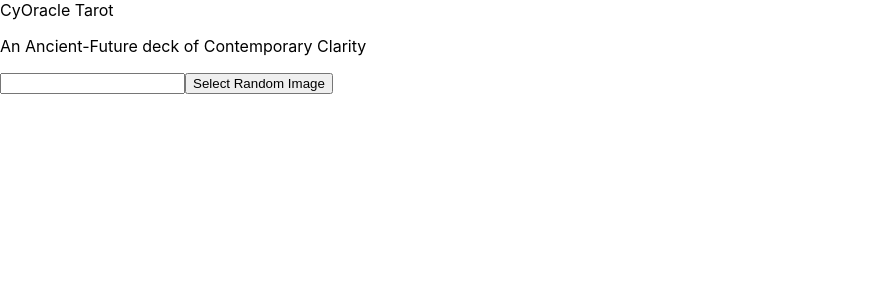
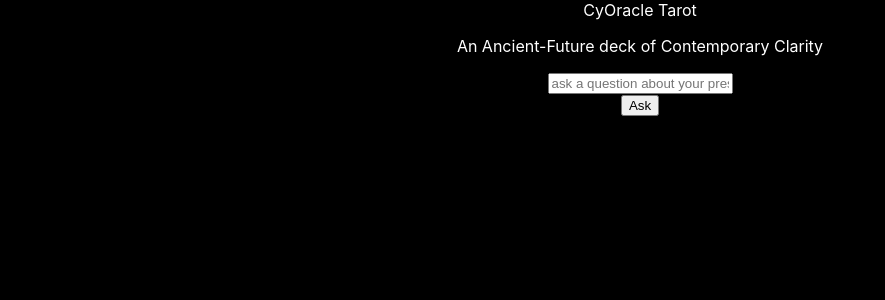
Before and after one commit to davegreber/CyOracle, a React (Create React App) app: page / in a window 1280 px wide. Shown: the top 300 px of the page, without its empty margins (0-885 px from the left). Built offline with nearby package versions, Linux system fonts and the light colour scheme.

Commit message:
basic functionality

```diff
--- a/src/App.js
+++ b/src/App.js
@@ -40,18 +40,29 @@ function App() {
 
   if (randomImage) {
     return (
-      <div>
-        <img src={randomImage.src} alt={randomImage.alt} />
+      <div className="button-container">
+        <img src={randomImage.src} alt={randomImage.alt} style={{ width: "60vw" }}/>
         <p>{randomImage.caption}</p>
-        <button onClick={handleResetClick}>Reset</button>
+        <div className="button-container">
+          <button onClick={handleResetClick}>  ask another question  </button>
+        </div>
       </div>
     );
   }
 
   return (
-    <div>
-      <input type="text" value={text} onChange={handleTextChange} />
-      <button onClick={handleButtonClick}>Select Random Image</button>
+    <div className="button-container">
+      <input
+      type="text"
+      value={text}
+      onChange={handleTextChange}
+      placeholder="ask a question about your present"
+      style={{ textAlign: "center" }}
+      />
+
+      <div className="button-container">
+        <button onClick={handleButtonClick}>  Ask  </button>
+      </div>
     </div>
   );
 }
--- a/src/index.css
+++ b/src/index.css
@@ -5,9 +5,36 @@ body {
     sans-serif;
   -webkit-font-smoothing: antialiased;
   -moz-osx-font-smoothing: grayscale;
+  background-color: black;
 }
 
 code {
   font-family: source-code-pro, Menlo, Monaco, Consolas, 'Courier New',
     monospace;
 }
+
+header {
+  color: white;
+  text-align: center;
+}
+
+p {
+  color: white;
+  text-align: center;
+}
+
+.button-container {
+  text-align: center;
+}
+
+input[type="text"] {
+  text-align: center;
+}
+
+input {
+  text-align: center;
+}
+
+image {
+  width: 60vw;
+}
```
